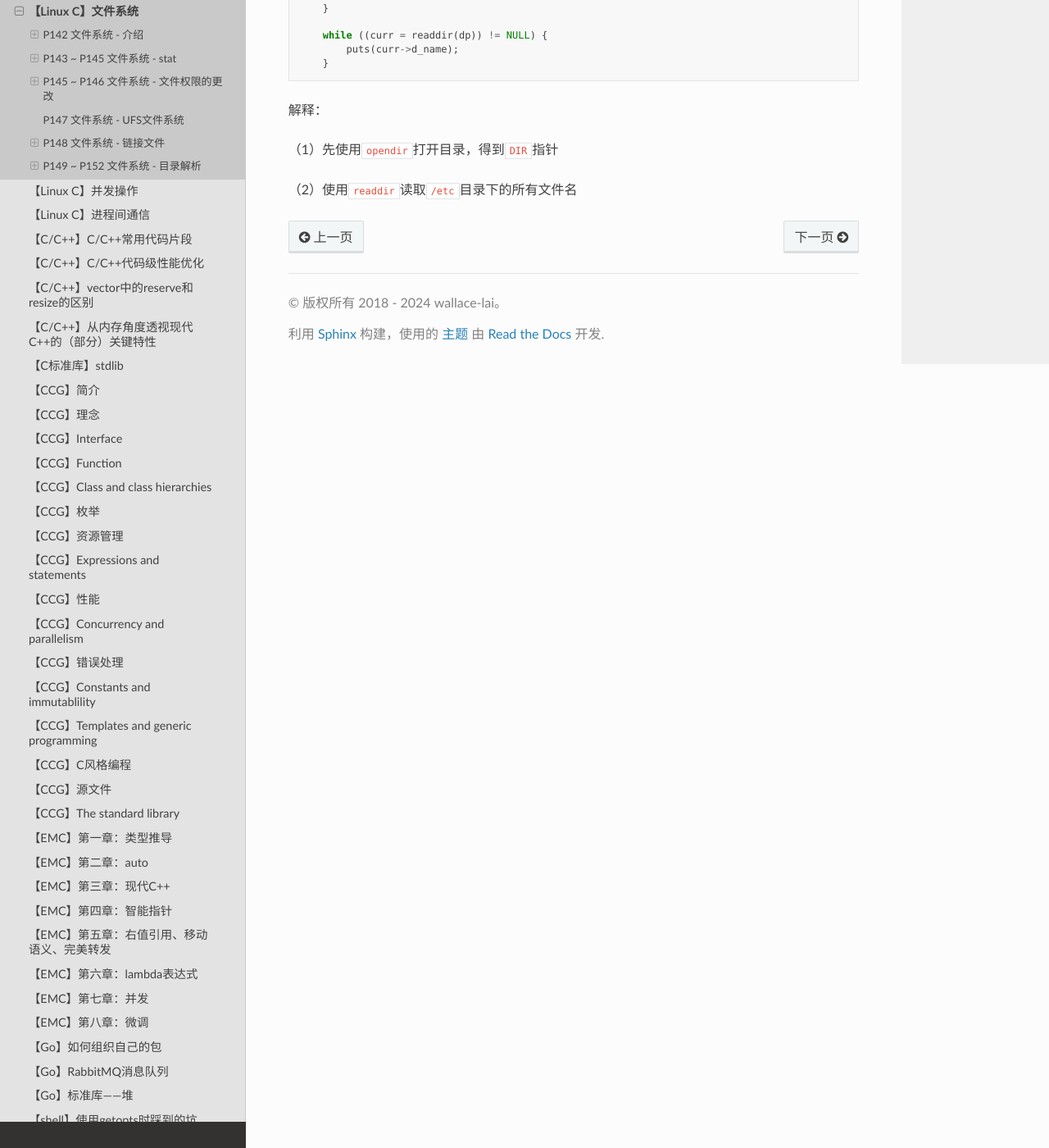
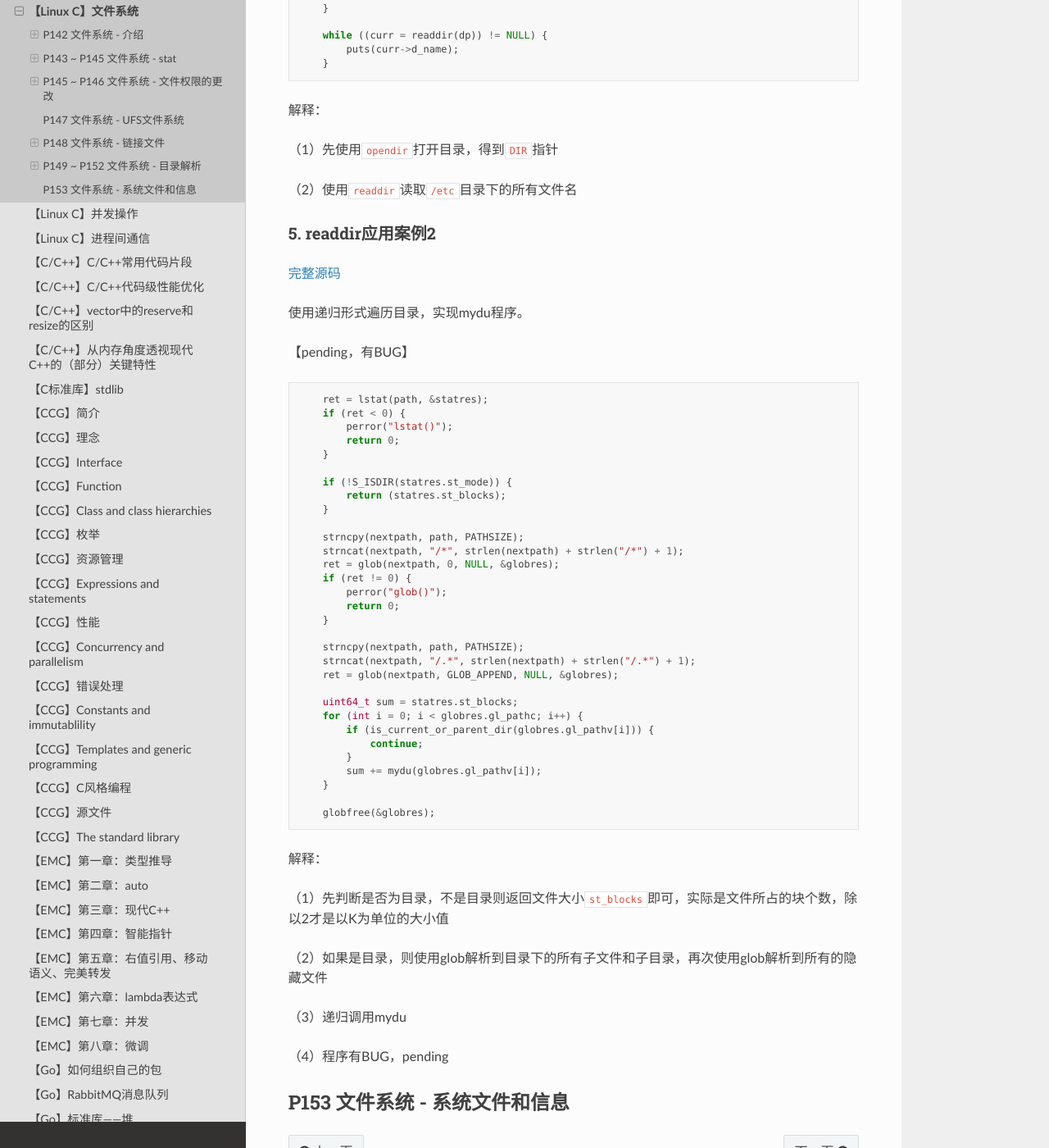
Before and after one commit to wallace-lai/learning-notes, a Sphinx documentation site: the page built from source/Language/linux-c1.md, in a window 1280 px wide and 1400 px high, scrolled down 9976 px. Shown: the whole window at 82% size. Built offline with Sphinx 7.4.7 and the Read the Docs theme 2.0.0, drawn with Linux system fonts in a browser that asks for light colours.

Commit message:
update linux c

````diff
--- a/source/Language/linux-c1.md
+++ b/source/Language/linux-c1.md
@@ -502,3 +502,57 @@ utime用于改变文件的时间，可以更改atime和mtime
 （1）先使用`opendir`打开目录，得到`DIR`指针
 
 （2）使用`readdir`读取`/etc`目录下的所有文件名
+
+### 5. readdir应用案例2
+
+[完整源码](https://github.com/wallace-lai/learn-apue/blob/main/src/fs/mydu.c)
+
+使用递归形式遍历目录，实现mydu程序。
+
+【pending，有BUG】
+
+```c
+    ret = lstat(path, &statres);
+    if (ret < 0) {
+        perror("lstat()");
+        return 0;
+    }
+
+    if (!S_ISDIR(statres.st_mode)) {
+        return (statres.st_blocks);
+    }
+
+    strncpy(nextpath, path, PATHSIZE);
+    strncat(nextpath, "/*", strlen(nextpath) + strlen("/*") + 1);
+    ret = glob(nextpath, 0, NULL, &globres);
+    if (ret != 0) {
+        perror("glob()");
+        return 0;
+    }
+
+    strncpy(nextpath, path, PATHSIZE);
+    strncat(nextpath, "/.*", strlen(nextpath) + strlen("/.*") + 1);
+    ret = glob(nextpath, GLOB_APPEND, NULL, &globres);
+
+    uint64_t sum = statres.st_blocks;
+    for (int i = 0; i < globres.gl_pathc; i++) {
+        if (is_current_or_parent_dir(globres.gl_pathv[i])) {
+            continue;
+        }
+        sum += mydu(globres.gl_pathv[i]);
+    }
+
+    globfree(&globres);
+```
+
+解释：
+
+（1）先判断是否为目录，不是目录则返回文件大小`st_blocks`即可，实际是文件所占的块个数，除以2才是以K为单位的大小值
+
+（2）如果是目录，则使用glob解析到目录下的所有子文件和子目录，再次使用glob解析到所有的隐藏文件
+
+（3）递归调用mydu
+
+（4）程序有BUG，pending
+
+## P153 文件系统 - 系统文件和信息
````
Also changed, not shown: source/Unfiled/schedule.md (+1 -1 lines).
